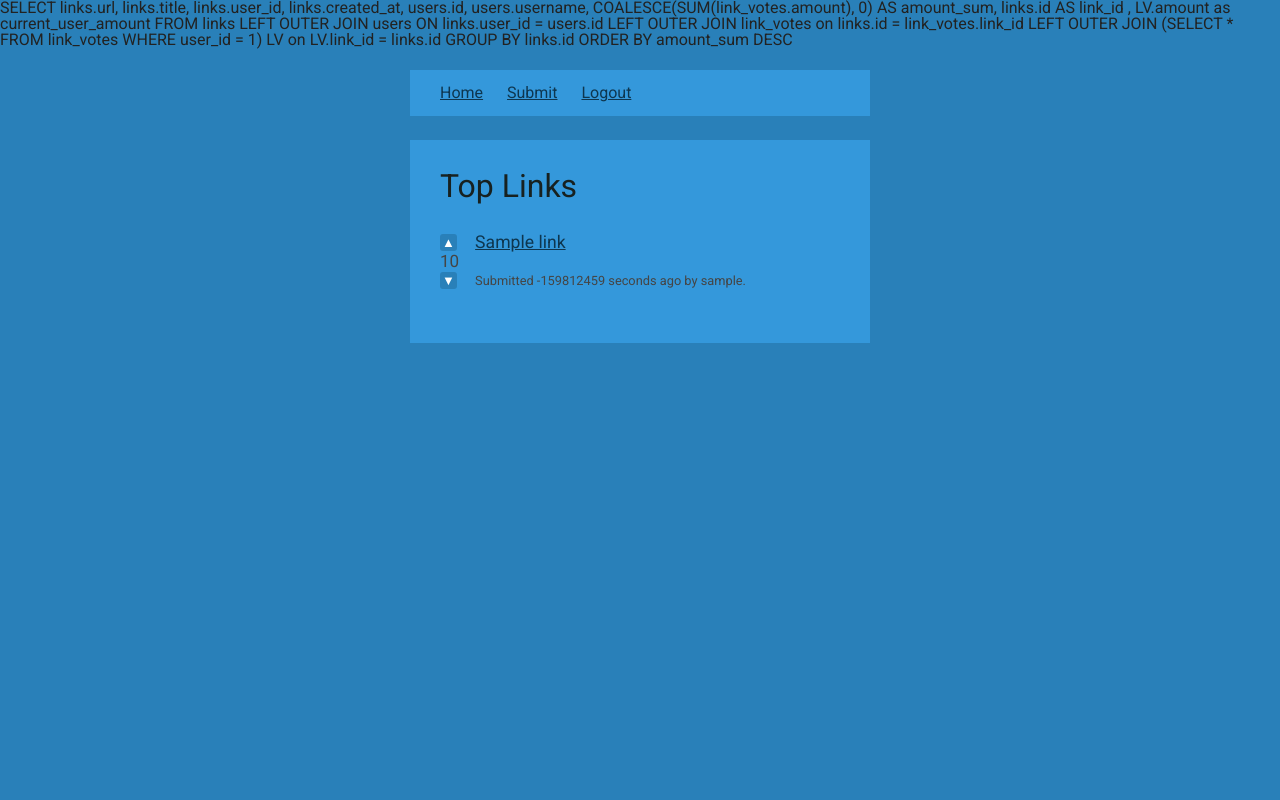
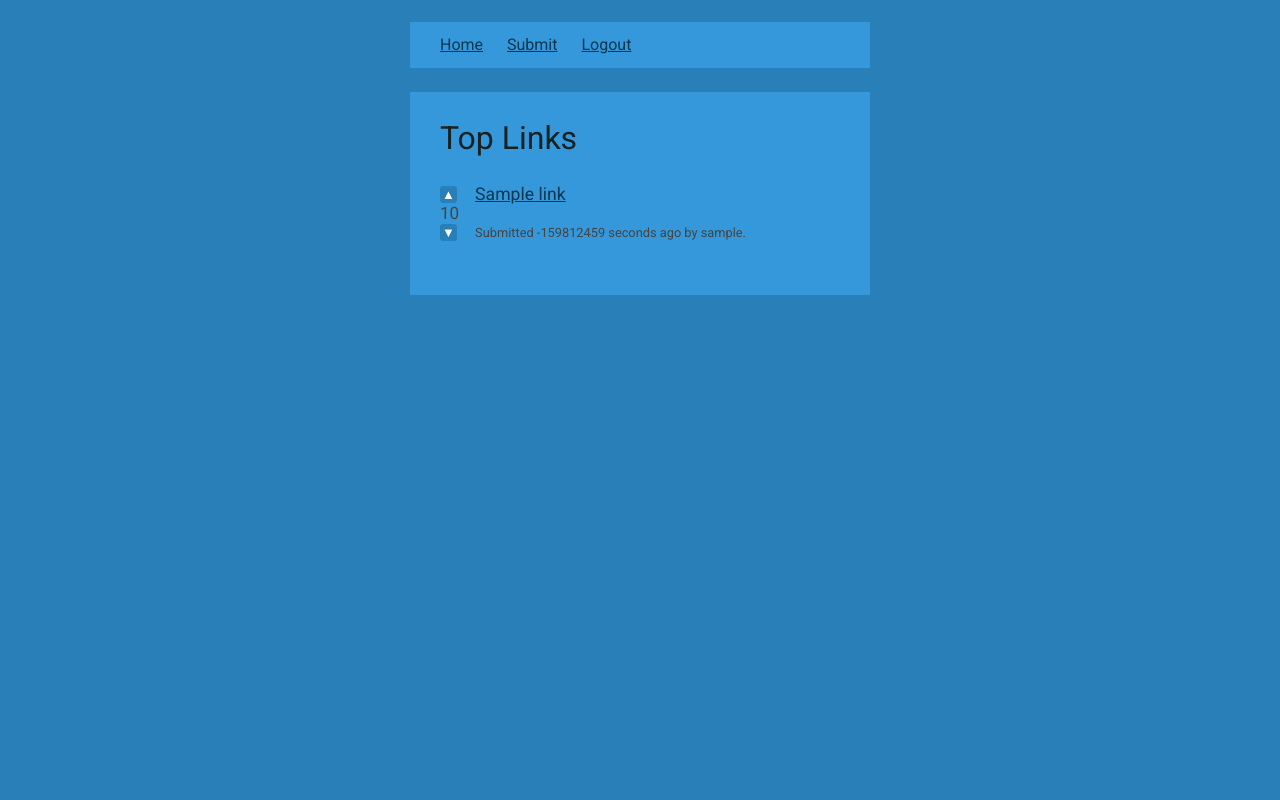
Before and after one commit to StungEye-RRC/ReadThat, a PHP site: page /index.php in a window 1280 px wide. Run offline with PHP 8.4, Linux system fonts and the light colour scheme; the visitor is signed in with stand-in values (Sample User, id 1); tables that the repository leaves empty hold one stand-in row (values such as "Sample post"); some libraries are stand-ins or nearby versions.

Commit message:
Current user in links.

```diff
--- a/includes/link_helpers.php
+++ b/includes/link_helpers.php
@@ -12,25 +12,32 @@
 
     function get_all_links() {
         $current_user = get_the_current_user();
+
+        if ($current_user) {
+            $current_user_id = $current_user['id'];
+        } else {
+            $current_user_id = 0;
+        }
         $data = [];
         $sql = "SELECT links.url, links.title, links.user_id, links.created_at, users.id, users.username, COALESCE(SUM(link_votes.amount), 0) AS amount_sum, links.id AS link_id ";
 
-        if ($current_user) {
+        //if ($current_user) {
             $sql .= ", LV.amount as current_user_amount ";
-        }
+        //}
 
         $sql .= "FROM links " .
                 "LEFT OUTER JOIN users ON links.user_id = users.id " .
                 "LEFT OUTER JOIN link_votes on links.id = link_votes.link_id  ";
 
-        if ($current_user) {
-            $sql .= "LEFT OUTER JOIN (SELECT * FROM link_votes WHERE user_id = {$current_user['id']}) LV on LV.link_id = links.id ";
-        }
+
+
+        //if ($current_user) {
+            $sql .= "LEFT OUTER JOIN (SELECT * FROM link_votes WHERE user_id = {$current_user_id}) LV on LV.link_id = links.id ";
+        //}
 
         $sql .= "GROUP BY links.id " .
                 "ORDER BY amount_sum DESC";
 
-        echo $sql;
         $links = Database::prepare_and_execute($sql, $data);
         return $links->fetchAll();
     }
```
